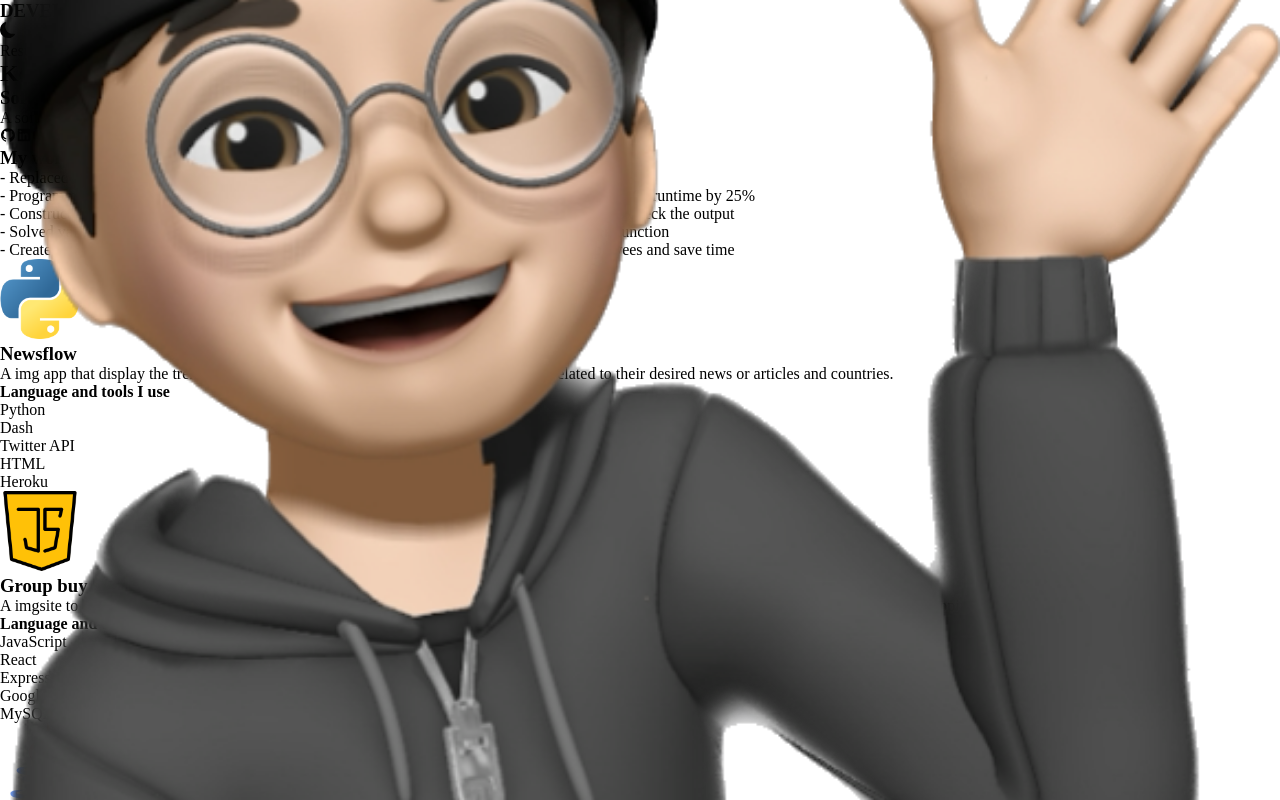
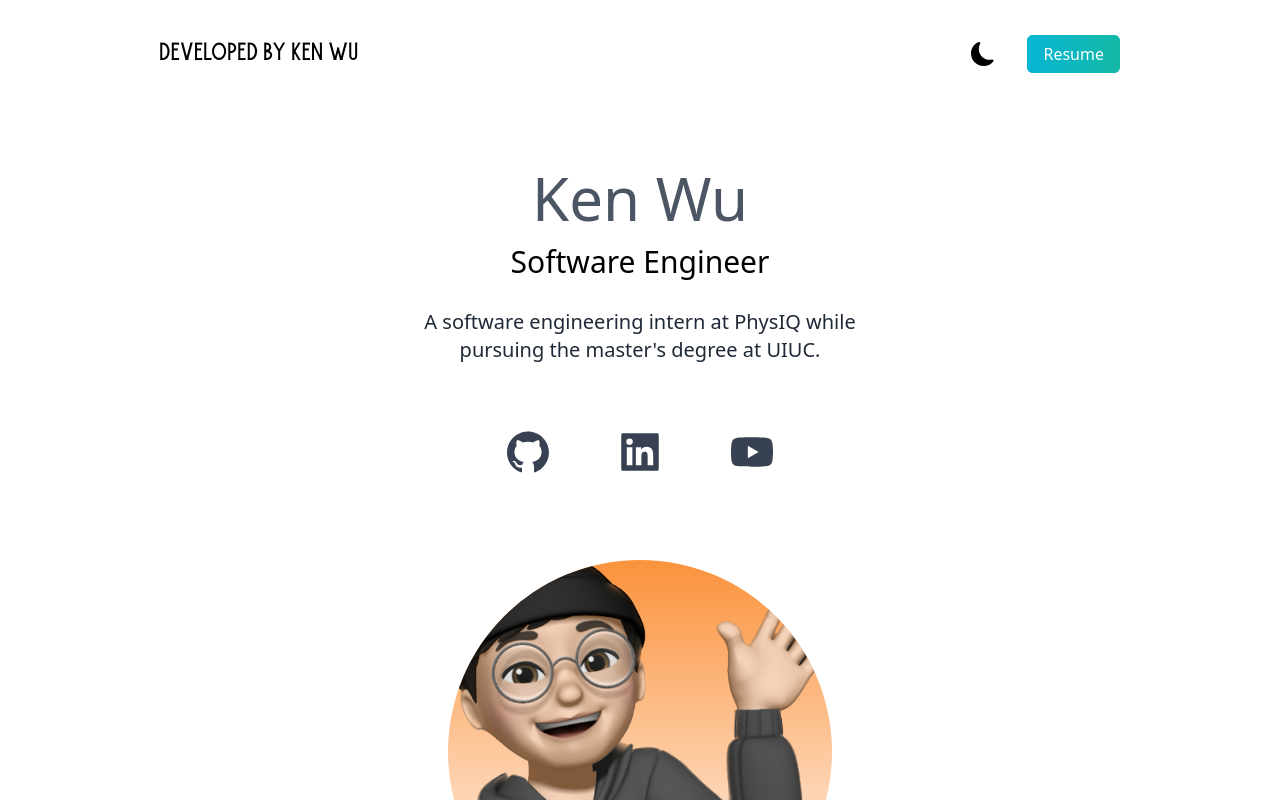
Before and after one commit to ken1009us/portfolio, a Next.js app: page / in a window 1280 px wide. Shown: the top 800 px of the page. Built offline with nearby package versions, Linux system fonts and the light colour scheme.

Commit message:
modify tailwind css

```diff
--- /dev/null
+++ b/postcss.config.js
@@ -0,0 +1,6 @@
+module.exports = {
+  plugins: {
+    tailwindcss: {},
+    autoprefixer: {},
+  },
+}
--- /dev/null
+++ b/tailwind.config.js
@@ -0,0 +1,16 @@
+/** @type {import('tailwindcss').Config} */
+module.exports = {
+  darkMode: "class",
+  content: [
+    "./pages/**/*.{js,ts,jsx,tsx}",
+    "./components/**/*.{js,ts,jsx,tsx}",
+  ],
+  theme: {
+    extend: {
+      fontFamily: {
+        burtons: "burtons",
+      }
+    },
+  },
+  plugins: [],
+}
```
